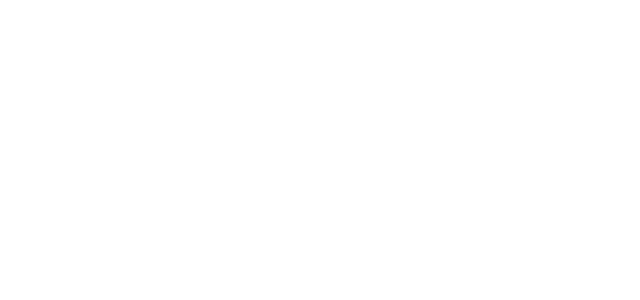
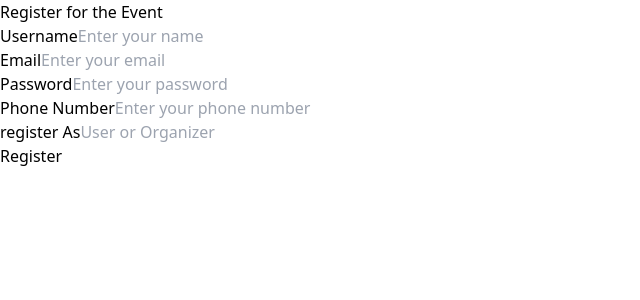
Before and after one commit to Devilcoder2/Event-Management-Frontend, a React (Vite) app: page / in a window 1280 px wide. Shown: the top 300 px of the page, without its empty margins (0-640 px from the left). Built offline with nearby package versions, Linux system fonts and the light colour scheme.

Commit message:
Register page ui

```diff
--- a/package.json
+++ b/package.json
@@ -13,7 +13,8 @@
     "axios": "^1.7.7",
     "react": "^18.3.1",
     "react-dom": "^18.3.1",
-    "react-hot-toast": "^2.4.1"
+    "react-hot-toast": "^2.4.1",
+    "react-router-dom": "^6.27.0"
   },
   "devDependencies": {
     "@eslint/js": "^9.11.1",
--- a/src/App.tsx
+++ b/src/App.tsx
@@ -1,11 +1,12 @@
+// import React from 'react'
+import Register from './components/Auth/Register'
+
 const App = () => {
-  return <div className="bg-red-600">
+  return (
+    <>
+      <Register/>
+    </>
+  )
+}
 
-
-
-
-
-    </div>;
-};
-
-export default App;
+export default App
```
Also changed, not shown: 1 other file (tests, documents, lock files or other folders).
